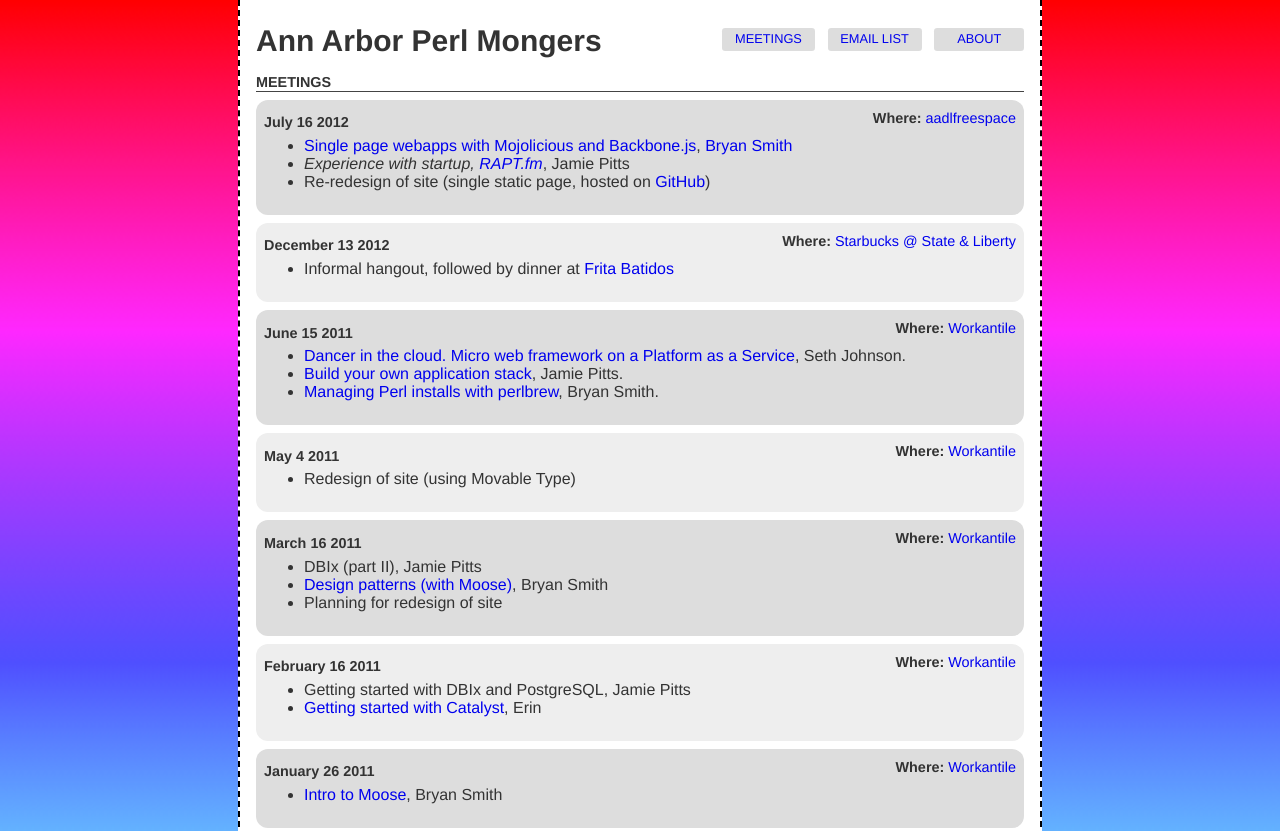
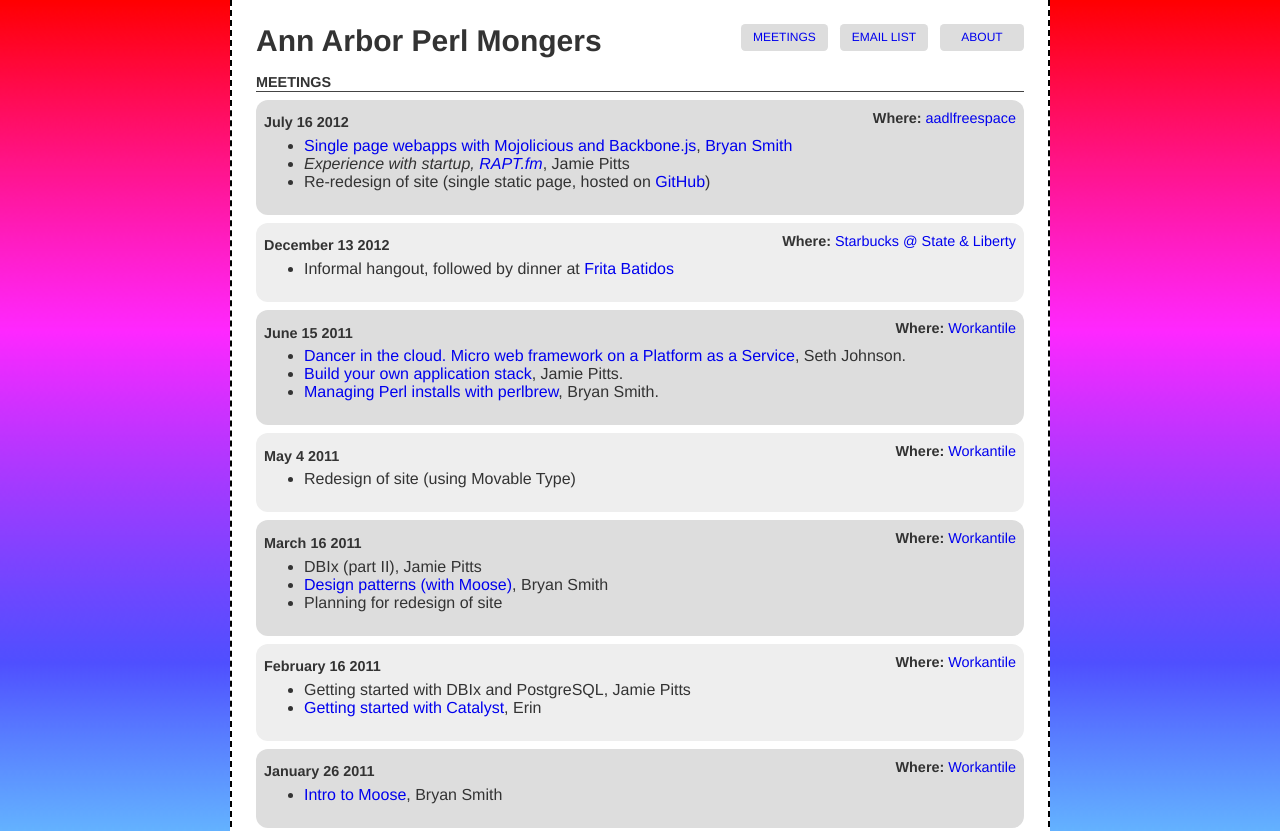
Before and after one commit to bryanesmith/A2PM, a plain HTML site: page public_html/index.html in a window 1280 px wide. Shown: the top 831 px of the page. Drawn offline with nearby package versions, Linux system fonts and the light colour scheme.

Commit message:
Tweaked some spacing

```diff
--- a/public_html/css/style.css
+++ b/public_html/css/style.css
@@ -327,8 +327,8 @@
   margin-left: auto;
   margin-right: auto;
   background: white;
-  padding-left: 1em;
-  padding-right: 1em;
+  padding-left: 1.5em;
+  padding-right: 1.5em;
   padding-bottom: 2em;
 }
 
@@ -340,7 +340,7 @@
 
 nav {
   float: right;
-  margin-top: 1.75em;
+  margin-top: 1.5em;
 }
 
 nav ul li {
@@ -351,14 +351,14 @@
   display: block;
   float: left;
   margin-left: 1em;
-  padding: .5em 1em;
+  padding: .75em 1em;
   min-width: 5em;
   text-align: center;
-  -moz-border-radius: .25em;
-  border-radius: .25em;
+  -moz-border-radius: .35em;
+  border-radius: .35em;
   text-transform: uppercase;
-  font-size: .8em;
-  line-height: .8em;
+  font-size: .75em;
+  line-height: .75em;
 
 }
 
```
